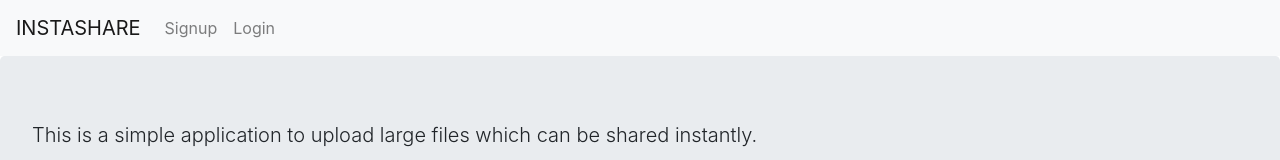
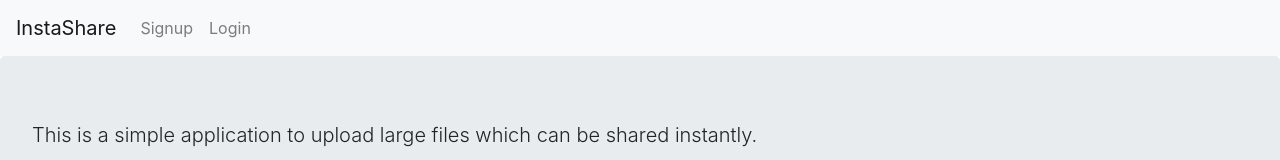
Before and after one commit to PascalMayr/instaShare, a React (Create React App) app in the folder client/: page / in a window 1280 px wide. Shown: the top 160 px of the page. Built offline with nearby package versions, Linux system fonts and the light colour scheme.

Commit message:
corrected project name

```diff
--- a/client/public/index.html
+++ b/client/public/index.html
@@ -24,7 +24,7 @@
       work correctly both with client-side routing and a non-root public URL.
       Learn how to configure a non-root public URL by running `npm run build`.
     -->
-    <title>Instashare - uploading large files and sharing them made easy</title>
+    <title>InstaShare - uploading large files and sharing them made easy</title>
   </head>
   <body>
     <noscript>You need to enable JavaScript to run this app.</noscript>
--- a/client/src/components/navbar/index.js
+++ b/client/src/components/navbar/index.js
@@ -30,7 +30,7 @@ const Navigation = (props) => {
   return (
     <div>
       <Navbar color="light" light expand="md">
-        <NavbarBrand href="/">INSTASHARE</NavbarBrand>
+        <NavbarBrand href="/">InstaShare</NavbarBrand>
         <NavbarToggler onClick={toggle} />
         <Collapse isOpen={isOpen} navbar>
           <Nav className="mr-auto" navbar>
```
Also changed, not shown: client/public/manifest.json.
